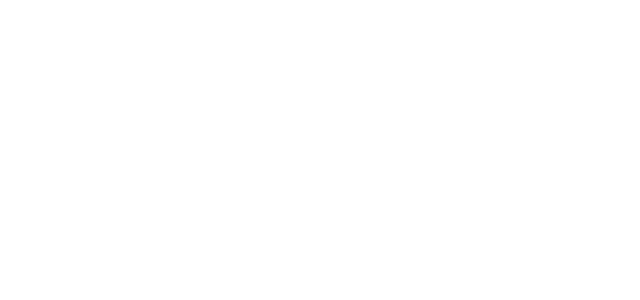
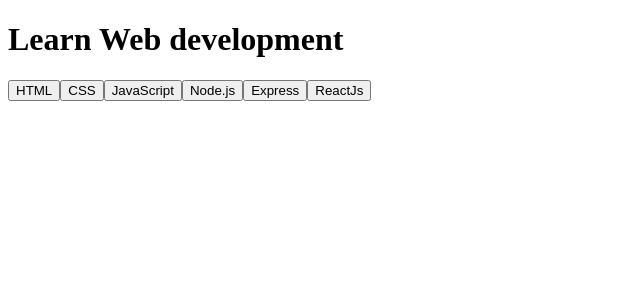
Before and after one commit to DiegoFatVega/react-use-state, a React (Vite) app: page / in a window 1280 px wide. Shown: the top 300 px of the page, without its empty margins (0-640 px from the left). Built offline with nearby package versions, Linux system fonts and the light colour scheme.

Commit message:
Add AccordionButtons component and update App to include it

```diff
--- a/src/App.jsx
+++ b/src/App.jsx
@@ -1,11 +1,13 @@
 import reactLogo from './assets/react.svg'
 import viteLogo from '/vite.svg'
+import AccordionButtons from './components/AccordionButtons'
 
 function App() {
 
   return (
     <>
-
+      <h1>Learn Web development</h1>
+      <AccordionButtons></AccordionButtons>
     </>
   )
 }
--- /dev/null
+++ b/src/components/AccordionButtons.jsx
@@ -0,0 +1,14 @@
+export default function AccordionButtons() {
+    return (
+        <div className="items">
+            <button>HTML</button>
+            <button>CSS</button>
+            <button>JavaScript</button>
+            <button>Node.js</button>
+            <button>Express</button>
+            <button>ReactJs</button>
+        </div>
+
+    )
+
+}
```
